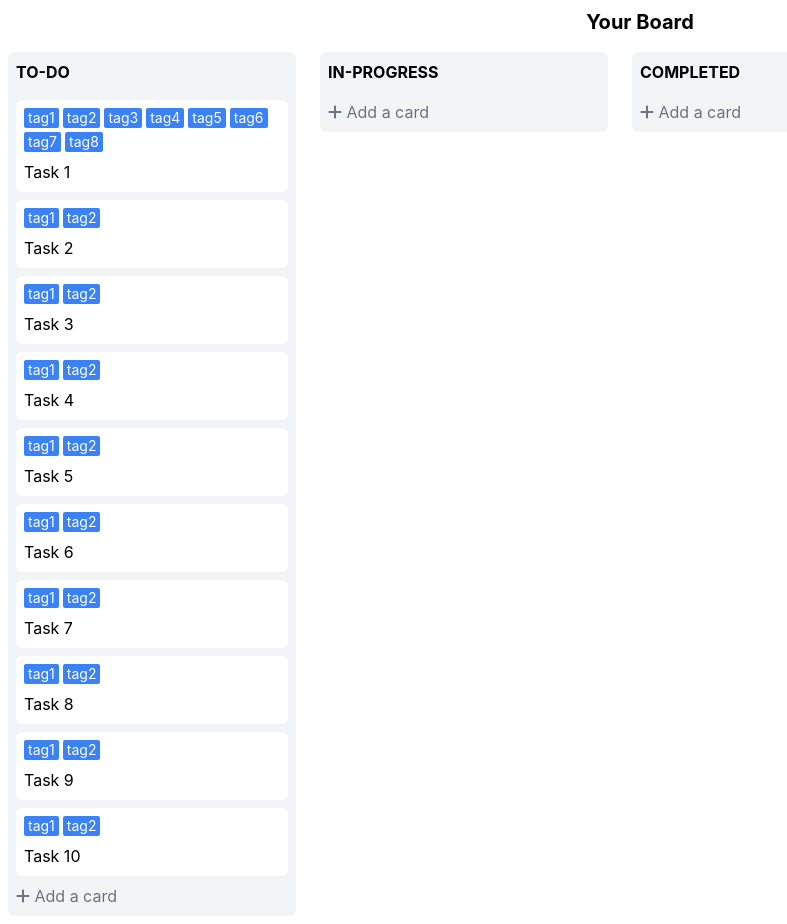
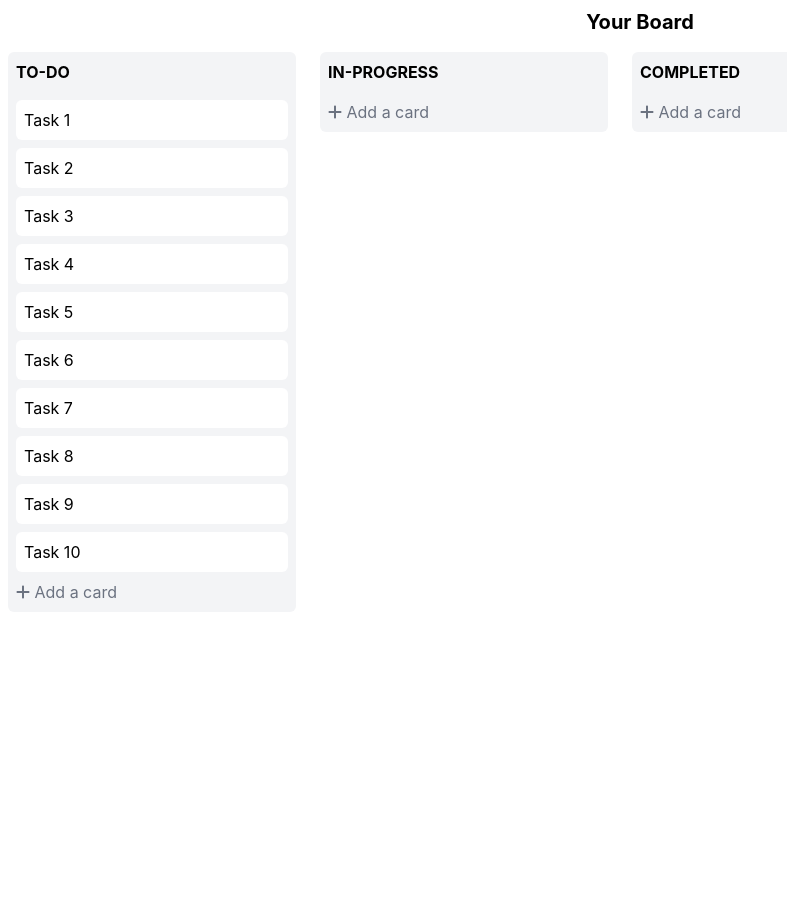
Before and after one commit to Irwnda/kanban-wannabe, a React (Create React App) app: page / in a window 1280 px wide. Shown: the whole page, without its empty margins (0-787 px from the left). After the commit the page ends 800 px from the top, so only its background shows below. Built offline with nearby package versions, Linux system fonts and the light colour scheme.

Commit message:
fix: disable tags

```diff
--- a/src/components/Card.tsx
+++ b/src/components/Card.tsx
@@ -17,11 +17,8 @@ function Item({
 
   return (
     <>
-      <div
-        className={"flex flex-col" + (task.tags.length > 0 ? " gap-2" : "")}
-        onClick={() => setIsModalOpen(true)}
-      >
-        <div className="flex gap-1 w-full flex-wrap">
+      <div className={"flex flex-col"} onClick={() => setIsModalOpen(true)}>
+        {/* <div className="flex gap-1 w-full flex-wrap">
           {task.tags.map((tag, index) => (
             <div
               key={index}
@@ -30,7 +27,7 @@ function Item({
               {tag}
             </div>
           ))}
-        </div>
+        </div> */}
         {task.title}
       </div>
       <Modal
```
